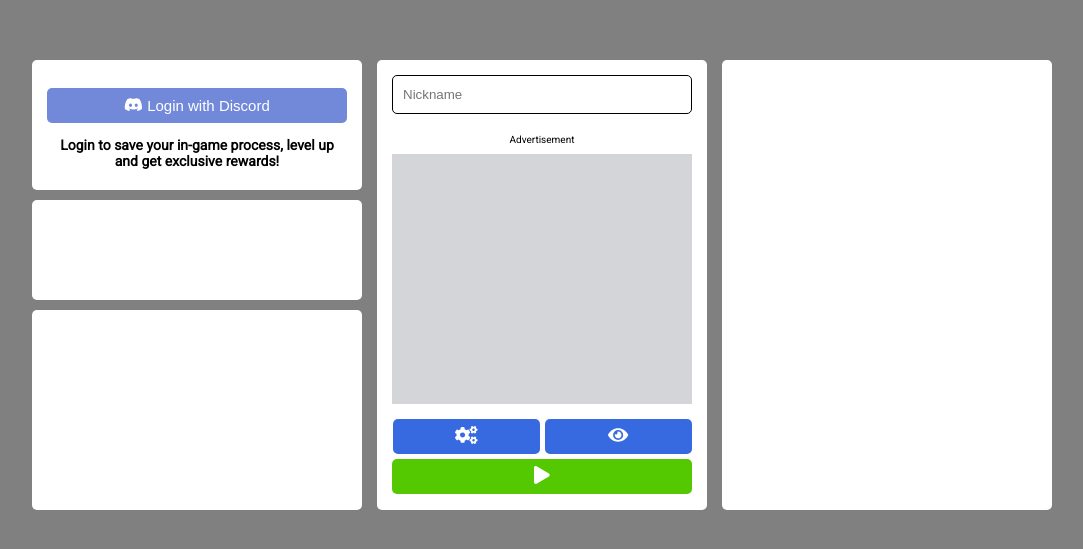
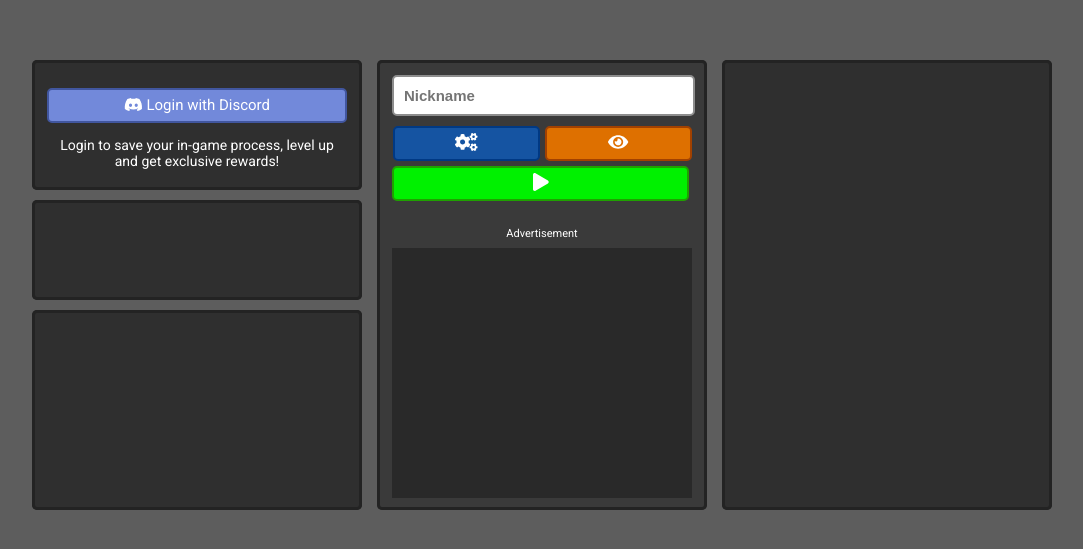
Before and after one commit to timlangner/bublex-client, a React (Create React App) app: page / in a window 1280 px wide. Shown: the part 115-664 px from the top of the page, without its empty margins (98-1181 px from the left). Built offline with nearby package versions, Linux system fonts and the light colour scheme.

Commit message:
:lipstick: Add more "bubla" style

```diff
--- a/src/components/App.scss
+++ b/src/components/App.scss
@@ -1,6 +1,6 @@
 .app {
   height: 100%;
-  background-color: gray;
+  background-color: #5d5d5d;
   display: flex;
   justify-content: center;
   align-content: center;
--- a/src/components/account/account.scss
+++ b/src/components/account/account.scss
@@ -2,11 +2,12 @@
   height: 130px;
   width: 330px;
   border-radius: 5px;
-  background-color: white;
   margin-bottom: 10px;
   display: flex;
   justify-content: center;
   align-items: center;
+  background-color: rgba(35, 35, 35, 0.8);
+  box-shadow: inset 0 0 0 3px #232323;
 
   .login-wrapper {
     width: 300px;
@@ -16,11 +17,12 @@
     .login-button {
       height: 35px;
       width: 100%;
-      background-color: #7289DA;
+      background-color: #7289da;
       border-radius: 5px;
-      border: none;
+      border: 2px solid #41569F;
       color: white;
       font-size: 15px;
+      font-family: 'Roboto', sans-serif;
 
       &:focus {
         outline: none;
@@ -35,8 +37,8 @@
     p {
       font-size: 14px;
       text-align: center;
-      font-weight: bold;
       font-family: 'Roboto', sans-serif;
+      color: white;
     }
   }
 }
--- a/src/components/featured/featured.scss
+++ b/src/components/featured/featured.scss
@@ -2,5 +2,6 @@
   height: 200px;
   width: 330px;
   border-radius: 5px;
-  background-color: white;
+  background-color: rgba(35, 35, 35, 0.8);
+  box-shadow: inset 0 0 0 3px #232323;
 }
--- a/src/components/main/Main.jsx
+++ b/src/components/main/Main.jsx
@@ -12,12 +12,6 @@ const Main = () => {
                 placeholder="Nickname"
                 maxLength={20}
             />
-            <div className="ad-wrapper">
-                <div className="center">
-                    <p>Advertisement</p>
-                </div>
-                <div className="ad-container" />
-            </div>
             <div className="duo-buttons">
                 <button
                     className="settings-button"
@@ -38,6 +32,12 @@ const Main = () => {
             >
                 <FontAwesomeIcon icon={faPlay} />
             </button>
+            <div className="ad-wrapper">
+                <div className="center">
+                    <p>Advertisement</p>
+                </div>
+                <div className="ad-container" />
+            </div>
         </div>
     );
 };
--- a/src/components/main/main.scss
+++ b/src/components/main/main.scss
@@ -6,18 +6,21 @@
 .main-container {
   height: 450px;
   width: 330px;
-  background-color: white;
+  background-color: rgba(35, 35, 35, 0.6);
   border-radius: 5px;
+  box-shadow: inset 0 0 0 3px #232323;
 
   .player-input {
-    width: 286px;
+    width: 87%;
     height: 35px;
     margin-left: 15px;
-    border: 1px solid black;
+    border: 2px solid #8D8D8D;
     border-radius: 5px;
     margin-bottom: 10px;
     margin-top: 15px;
     padding-left: 10px;
+    font-size: 15px;
+    font-weight: bold;
 
     &:focus {
       outline: none;
@@ -25,19 +28,21 @@
   }
 
   .ad-wrapper {
-    margin-bottom: 15px;
+    margin: 15px 0 15px 0;
     p {
-      font-size: 10px;
-      height: 10px;
+      font-size: 11px;
+      height: 0px;
       font-family: 'Roboto', sans-serif;
+      color: white;
     }
     .ad-container {
       width: 300px;
       height: 250px;
+      margin-top: 10px;
       display: flex;
       justify-content: center;
       margin-left: 15px;
-      background-color: rgba(109, 118, 126, 0.3);
+      background-color: rgba(0, 0, 0, 0.3);
     }
   }
 
@@ -48,10 +53,10 @@
     .settings-button {
       width: 147px;
       height: 35px;
-      background-color: #376AE0;
+      background-color: #1554A2;
       color: white;
       border-radius: 5px;
-      border: none;
+      border: 2px solid #003984;
       font-size: 18px;
 
       &:focus {
@@ -59,7 +64,7 @@
       }
 
       &:hover {
-        opacity: 0.9;
+        opacity: 0.7;
         cursor: pointer;
       }
     }
@@ -67,10 +72,10 @@
     .spectate-button {
       width: 147px;
       height: 35px;
-      background-color: #376AE0;
+      background-color: #DE7000;
       color: white;
       border-radius: 5px;
-      border: none;
+      border: 2px solid #A24100;
       margin-left: 5px;
       font-size: 18px;
 
@@ -79,19 +84,19 @@
       }
 
       &:hover {
-        opacity: 0.9;
+        opacity: 0.7;
         cursor: pointer;
       }
     }
   }
 
   .play-button {
-    width: 300px;
+    width: 90%;
     height: 35px;
-    background-color: #54C800;
+    background-color: #00F100;
     color: white;
     border-radius: 5px;
-    border: none;
+    border: 2px solid #1FA100;
     margin-left: 15px;
     font-size: 18px;
 
@@ -100,7 +105,7 @@
     }
 
     &:hover {
-      opacity: 0.9;
+      opacity: 0.7;
       cursor: pointer;
     }
   }
--- a/src/components/others/others.scss
+++ b/src/components/others/others.scss
@@ -2,6 +2,7 @@
   height: 100px;
   width: 330px;
   border-radius: 5px;
-  background-color: white;
   margin-bottom: 10px;
+  background-color: rgba(35, 35, 35, 0.8);
+  box-shadow: inset 0 0 0 3px #232323;
 }
--- a/src/components/serverlist/serverlist.scss
+++ b/src/components/serverlist/serverlist.scss
@@ -2,5 +2,6 @@
   height: 450px;
   width: 330px;
   border-radius: 5px;
-  background-color: white;
+  background-color: rgba(35, 35, 35, 0.8);
+  box-shadow: inset 0 0 0 3px #232323;
 }
```
